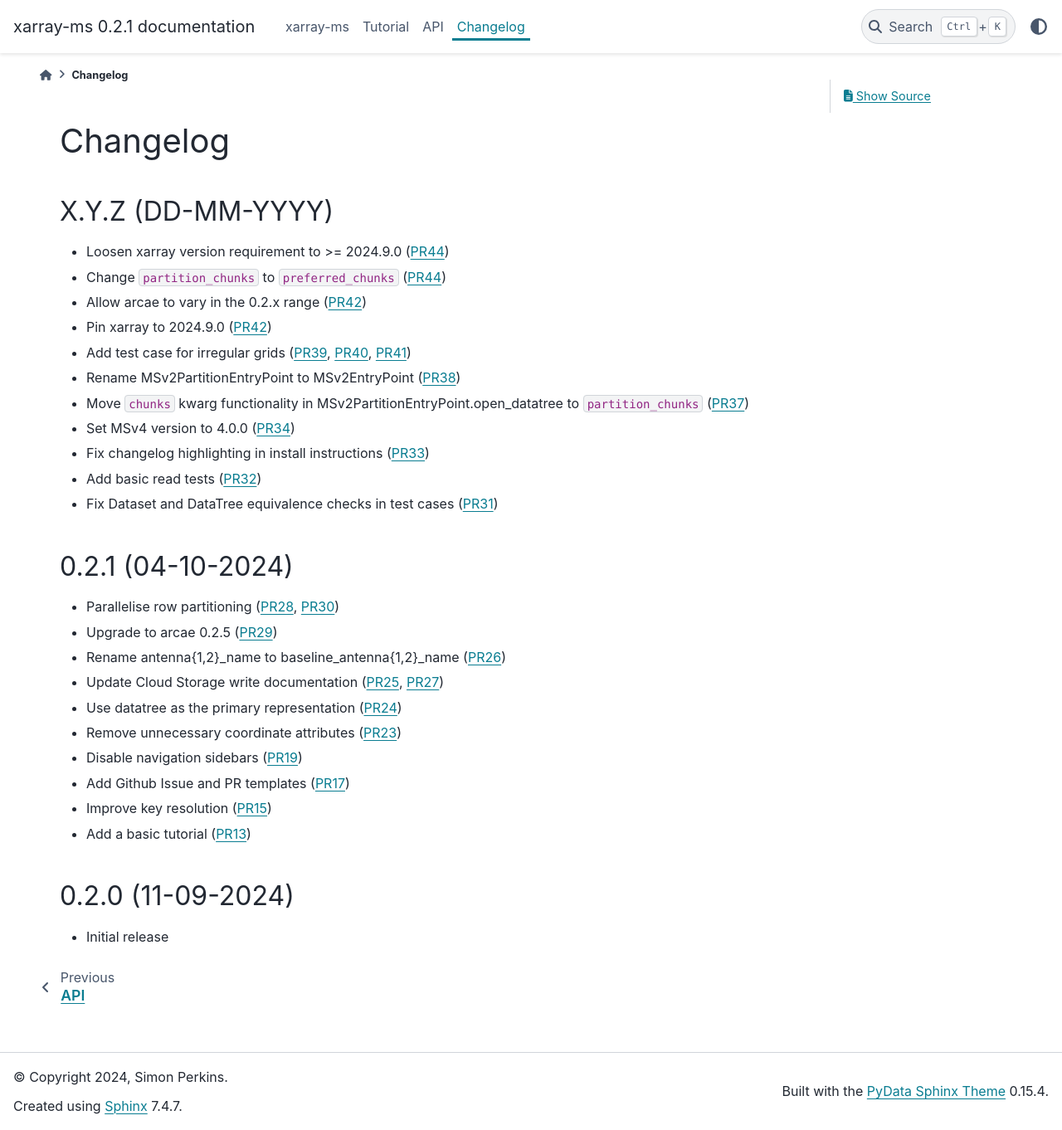
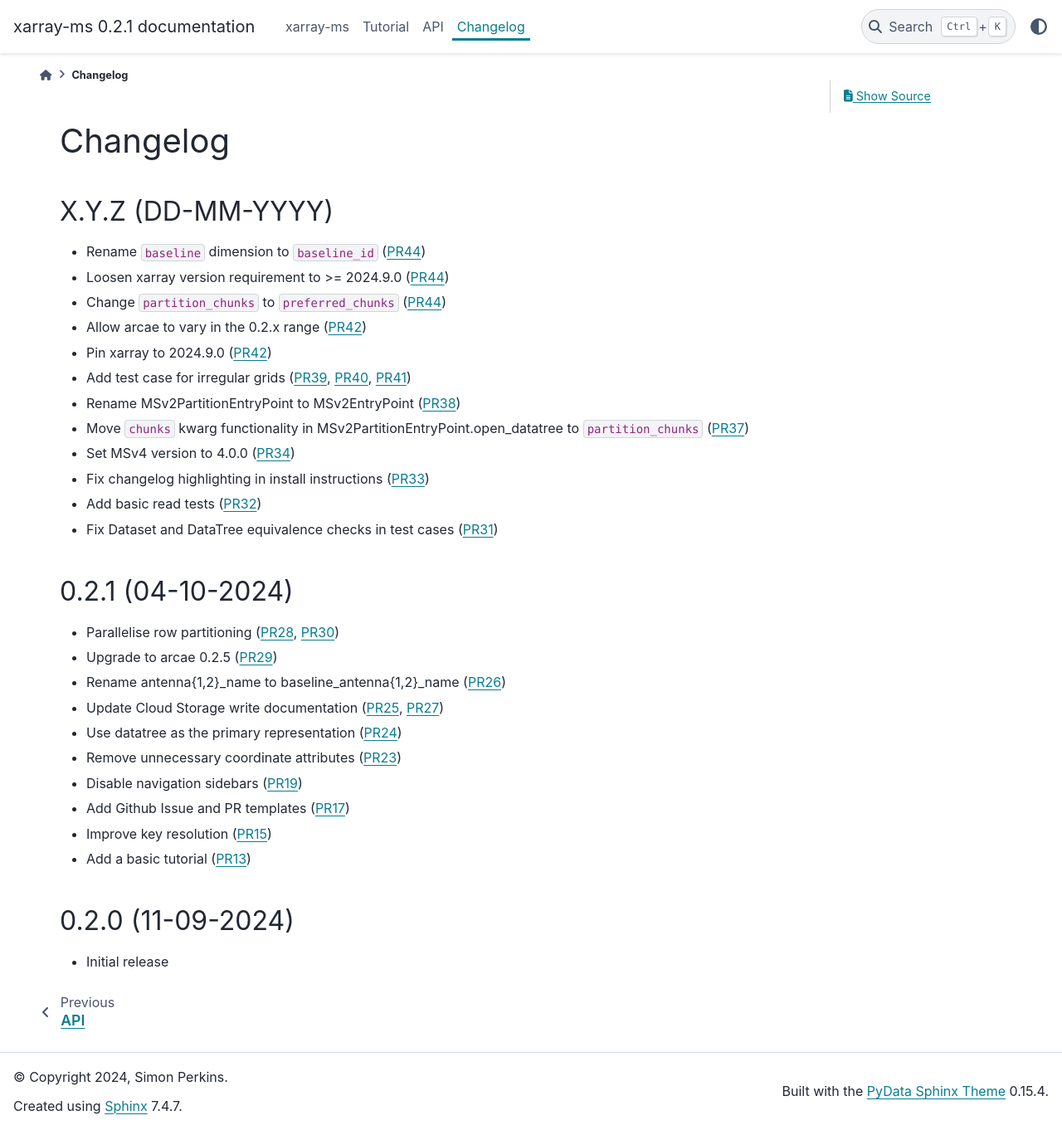
Before and after one commit to ratt-ru/xarray-ms, a Sphinx documentation site: the page built from doc/source/changelog.rst, in a window 1280 px wide and 1362 px high. Shown: the whole window at 83% size. Built offline with Sphinx 7.4.7 and the PyData theme 0.15.4, drawn with Linux system fonts in a browser that asks for light colours; pages that are not in the unit, such as notebooks, are missing from menus.

Commit message:
[skip ci] Update changelog

```diff
--- a/doc/source/changelog.rst
+++ b/doc/source/changelog.rst
@@ -5,6 +5,7 @@ Changelog
 
 X.Y.Z (DD-MM-YYYY)
 ------------------
+* Rename ``baseline`` dimension to ``baseline_id`` (:pr:`44`)
 * Loosen xarray version requirement to \>= 2024.9.0 (:pr:`44`)
 * Change ``partition_chunks`` to ``preferred_chunks`` (:pr:`44`)
 * Allow arcae to vary in the 0.2.x range (:pr:`42`)
```
